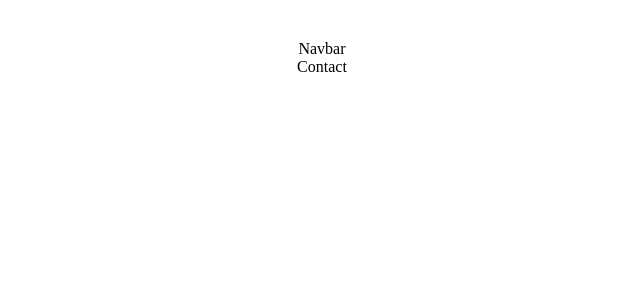
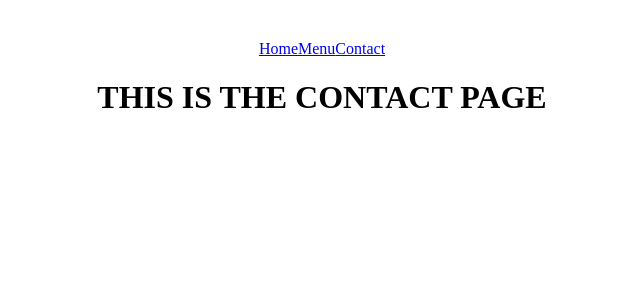
Before and after one commit to tla111/react-course-pedrotech, a React (Vite) app in the folder frontend/: page /contact in a window 1280 px wide. Shown: the top 300 px of the page, without its empty margins (318-958 px from the left). Built offline with nearby package versions, Linux system fonts and the light colour scheme.

Commit message:
able to navigate to different page using navbar

```diff
--- a/frontend/src/App8.jsx
+++ b/frontend/src/App8.jsx
@@ -1,6 +1,6 @@
 import React from 'react'
 import './App.css'
-import { BrowserRouter as Router, Routes, Route } from 'react-router-dom'
+import { BrowserRouter as Router, Routes, Route, Link } from 'react-router-dom'
 import Home from "./Pages/Home"
 import Menu from './Pages/Menu'
 import Contact from './Pages/Contact'
@@ -8,8 +8,12 @@ import Contact from './Pages/Contact'
 const App8 = () => {
     return (
         <div className="App">
-            <div>Navbar</div>
             <Router>
+                <div>
+                    <Link to="/">Home</Link>
+                    <Link to="/menu">Menu</Link>
+                    <Link to="/contact">Contact</Link>
+                </div>
                 <Routes>
                     <Route path="/" element={<Home />} />
                     <Route path="/menu" element={<Menu />} />
--- a/frontend/src/Pages/Contact.jsx
+++ b/frontend/src/Pages/Contact.jsx
@@ -2,7 +2,9 @@ import React from 'react'
 
 const Contact = () => {
     return (
-        <div>Contact</div>
+        <div>
+            <h1>THIS IS THE CONTACT PAGE</h1>
+        </div>
     )
 }
 
--- a/frontend/src/Pages/Menu.jsx
+++ b/frontend/src/Pages/Menu.jsx
@@ -2,7 +2,9 @@ import React from 'react'
 
 const Menu = () => {
     return (
-        <div>Menu</div>
+        <div>
+            <h1>THIS IS THE MENU PAGE</h1>
+        </div>
     )
 }
 
```
